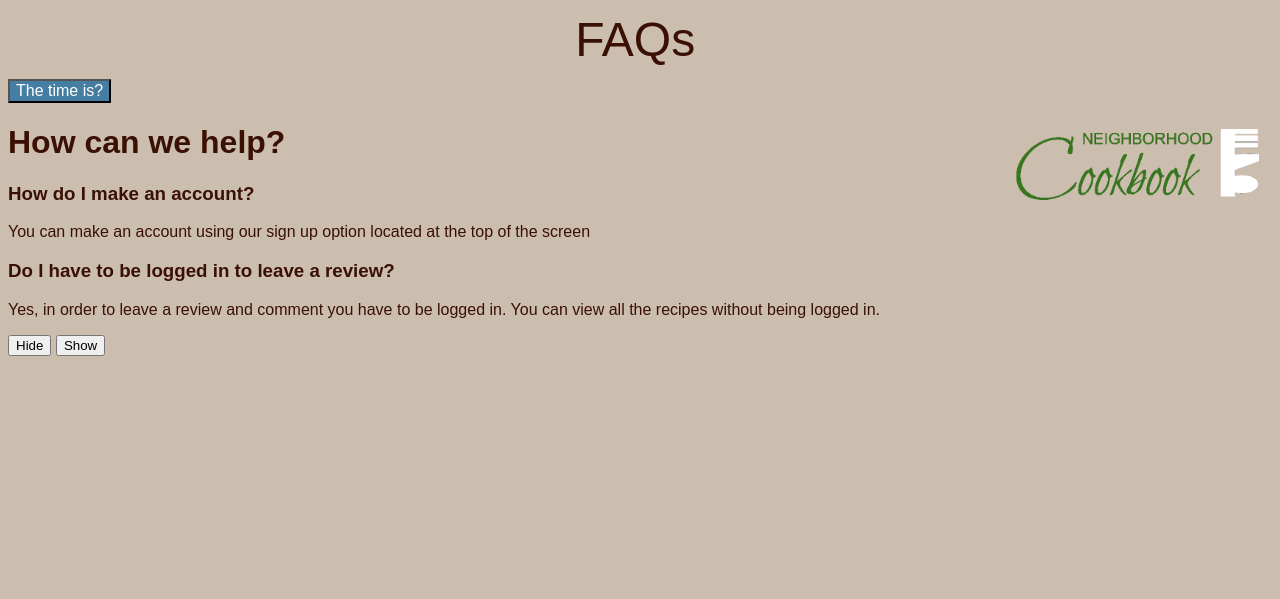
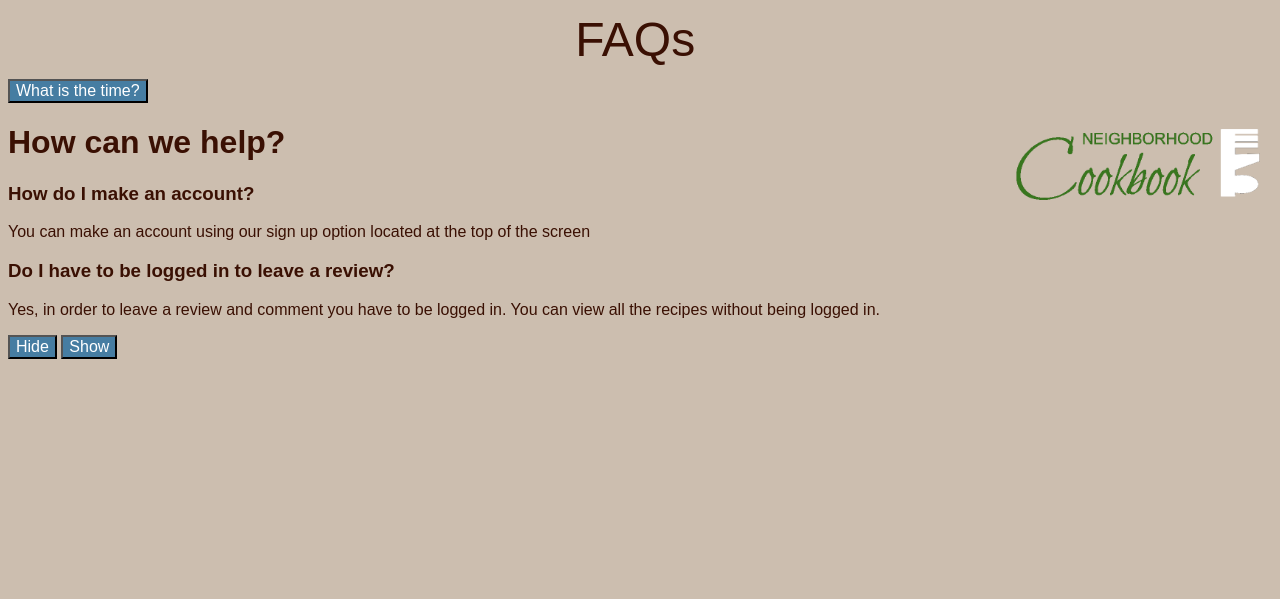
Before and after one commit to axqs/wad2_team_project, a Django app: page /recipes/faq/ in a window 1280 px wide. Shown: the part 72-671 px from the top of the page. Run offline with Django 3.2, Linux system fonts and the light colour scheme; parts of the project's set-up code (start-up, migrations or seed data) failed here and were passed over.

Commit message:
colour changes

```diff
--- a/static/css/main.css
+++ b/static/css/main.css
@@ -237,3 +237,20 @@ div.recipe img:hover{
     font-size: 16px;
     cursor: pointer;
 }
+
+.btn2 {
+    background-color: #467DA2;
+    color: white;
+    text-align: center;
+    font-size: 16px;
+    cursor: pointer;
+
+}
+
+.btn1 {
+    background-color: #467DA2;
+    color: white;
+    text-align: center;
+    font-size: 16px;
+    cursor: pointer;
+}
--- a/templates/recipes/faq.html
+++ b/templates/recipes/faq.html
@@ -27,8 +27,10 @@ $(document).ready(function(){
 
 {% block body_block %}
 
-<button class="button" onclick="document.getElementById('demo').innerHTML=Date()">The time is?</button>
+<button class="button" onclick="document.getElementById('demo').innerHTML=Date()">What is the time?</button>
+
 <h4 id="demo"></h4>
+
 <a href="{% url 'index' %}"><img src="{% static "images/logo.png" %}" alt="Website Logo" width="250" align="right"/></a>
 
 
```
Also changed, not shown: 2 other files.
